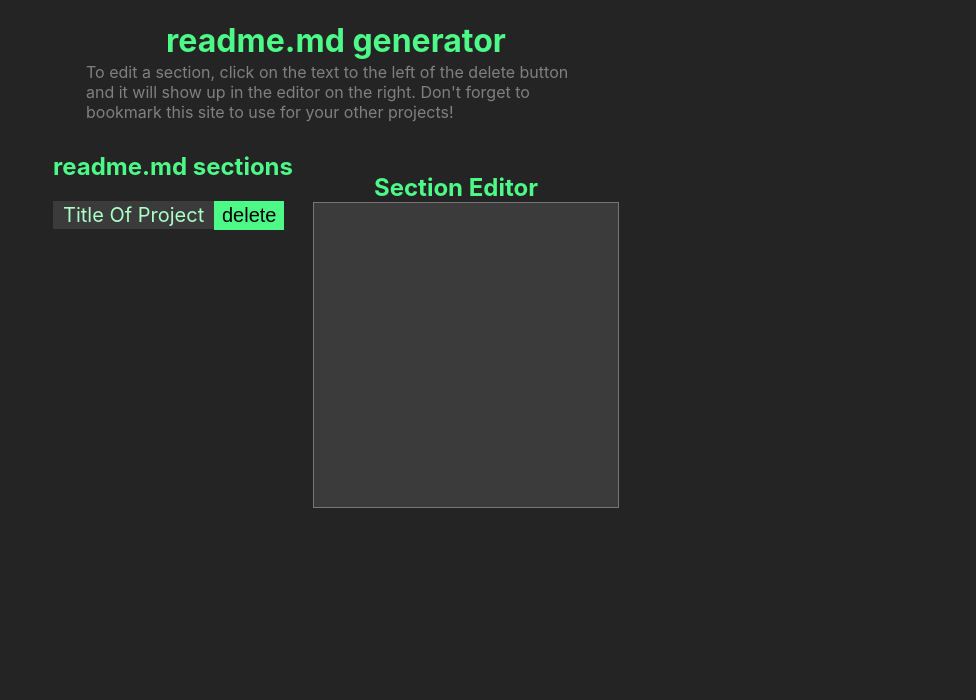
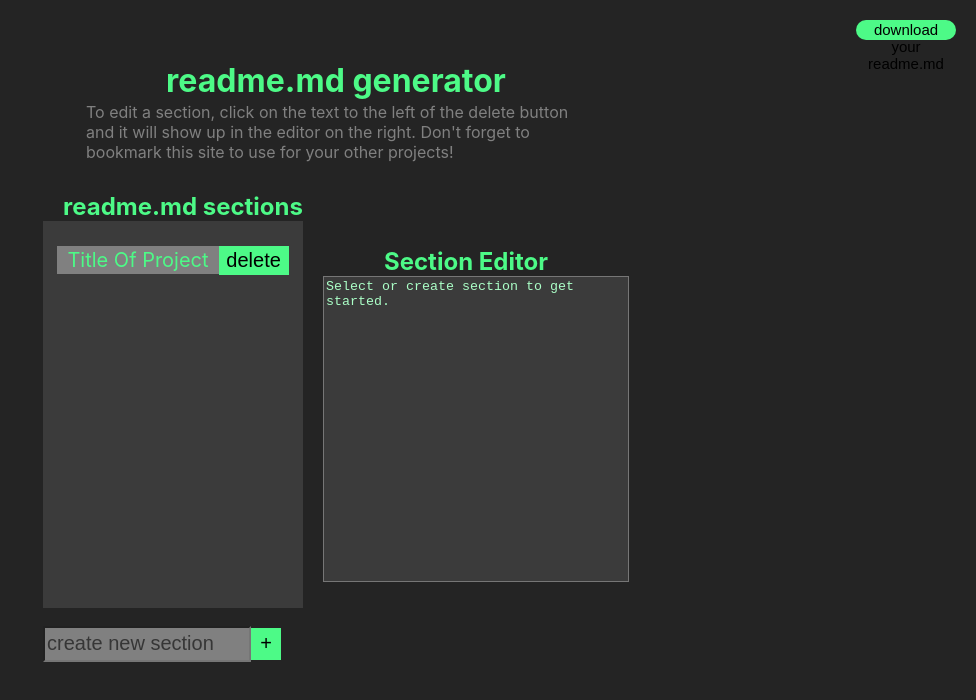
Before and after one commit to BroderickHywell/professional-read-me-generator, a React (Create React App) app: page / in a window 1280 px wide. Shown: the top 700 px of the page, without its empty margins (304-1280 px from the left). Built offline with nearby package versions, Linux system fonts and the light colour scheme.

Commit message:
able to add new sections

```diff
--- a/src/App.css
+++ b/src/App.css
@@ -7,9 +7,14 @@
 }
 
 #download-button {
-  position: absolute ;
+  align-self: flex-end;
+  width: 100px;
+  font-size: 15px;
+  height: 20px;
   top: 0;
-  left: 0;
+  right: 0;
+  margin-right: 20px;
+  display: block;
 }
 
 textarea {
@@ -35,6 +40,10 @@ textarea:focus {
 h2 {
   margin-bottom: 0;
   margin-top: 0;
+}
+
+.readme-sections-h2 {
+  margin-left: 20px;
 }
 
 h1 {
@@ -126,13 +135,37 @@ a{
   width: 500px;
 }
 
+.main-content-div {
+  display: flex;
+  flex-direction: column;
+}
+
+#new-section-input {
+  width: 200px;
+}
+
+#new-section-button {
+  display: inline;
+  width: 30px;
+  height: 32px;
+  border-radius: 0;
+}
+
+#new-section-form {
+  justify-content: center;
+  align-items: center;
+  display: flex;
+  flex-direction: row;
+  align-self: flex-start;
+}
+
 .section-span {
   font-size: 20px;
-  color: #abffc7;
+  color: #4dfa87;
   padding: 10px;
   padding-top: 2px;
   padding-bottom: 2px;
-  background-color: #3b3b3b;
+  background-color: grey;
   margin: 0;
   height: 20px;
 }
@@ -152,8 +185,11 @@ a{
   background-color: #abffc7;
   display: flex;
   flex-direction: column;
-  overflow-y: auto;
-  background-color: transparent;
+  overflow-y: scroll;
+  background-color: #3b3b3b;
+  padding: 5px;
+  width: 250px;
+  align-items: center;
   height: 377px;
 }
 #new-input-form input {
--- a/src/App.js
+++ b/src/App.js
@@ -43,26 +43,57 @@ function downloadMarkdownFile(markdownContent) {
   }
 }
 
+function addSection(event){
+  event.preventDefault() // prevents page from refreshing
+  let newSectionDiv = document.createElement('div')
+  newSectionDiv.classList.add('single-section-div')
+
+  let newSectionSpan = document.createElement('span')
+  newSectionSpan.innerHTML = document.getElementById('new-section-input').value
+  newSectionSpan.classList.add('section-span')
+
+  let newSectionButton = document.createElement('button')
+  newSectionButton.innerHTML = 'delete'
+  newSectionButton.classList.add('section-button')
+
+  newSectionDiv.appendChild(newSectionSpan)
+  newSectionDiv.appendChild(newSectionButton)
+  document.getElementById('sections-div').appendChild(newSectionDiv)
+}
+
 // main function
 function App() {
   return (
     <div className="App">
+      <button id='download-button' onClick={() => {downloadMarkdownFile(markdownContent)}}>download your readme.md</button>
       <h1>readme.md generator</h1>
       <span className='start-span'>To edit a section, click on the text to the left of the delete button and it will show up in the editor on the right. Don't forget to bookmark this site to use for your other projects!</span>
-      <button id='download-button' onClick={() => {downloadMarkdownFile(markdownContent)}}>download your readme.md</button>
+      <div className='main-content-div'>
+      <h2 className='readme-sections-h2'>readme.md sections</h2>
         <form id='readme-form' onSubmit={handleForm}>
+          {/* sections */}
           <div id='sections-div'>
-          <h2>readme.md sections</h2>
             <div className='single-section-div'>
               <span className='section-span'>Title Of Project</span>
               <button className='section-button'>delete</button>
             </div>
           </div>
+
+          {/* text editor */}
           <div className='editor-div'>
             <h2>Section Editor</h2>
-         <textarea rows="2" cols="25"></textarea>
+          <textarea rows="2" cols="25" defaultValue={'Select or create section to get started.'}></textarea>
           </div>
         </form>
+
+        {/* new section form */}
+        <form id='new-section-form' onSubmit={addSection}>
+          <div className='new-section-div'>
+            <input placeholder='create new section' id='new-section-input' maxLength={14}/>
+            <button id='new-section-button'>+</button>
+          </div>
+        </form>
+      </div>
     </div>
   )
 }
```
Lines whose indentation alone changed are shown as unchanged.
